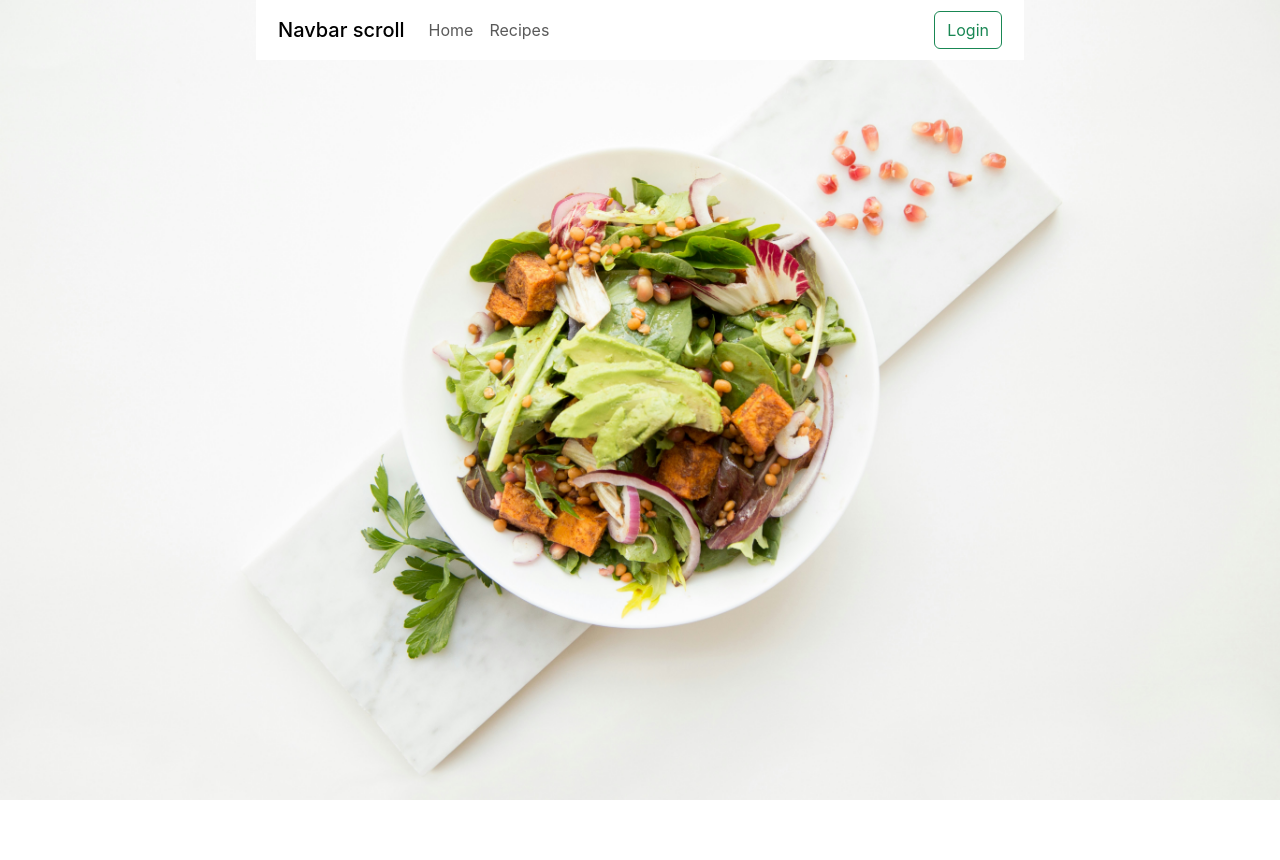
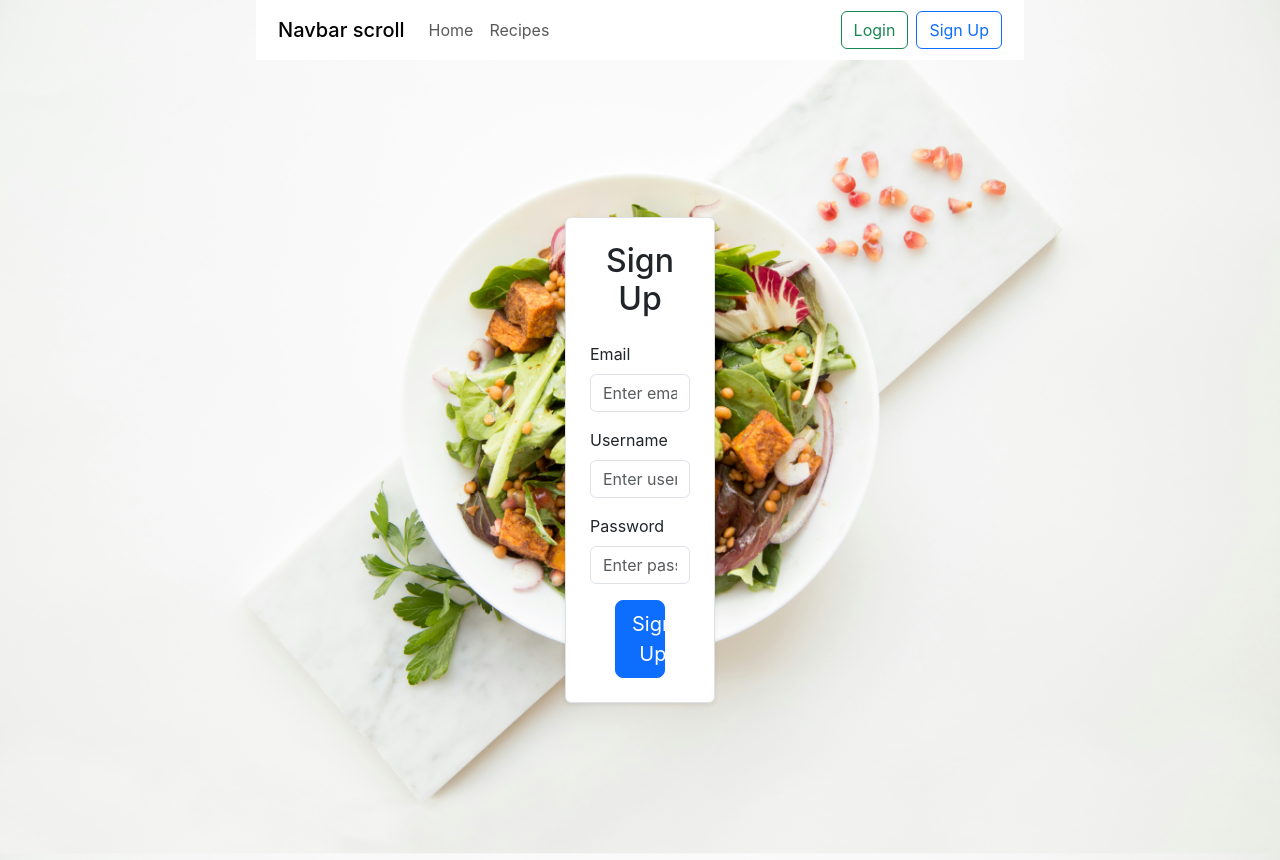
Before and after one commit to AlexGoesCode/R-Vite-TS-Recipes, a React (Vite) app: page /signup in a window 1280 px wide. Before the commit the page ends 800 px from the top, so only its background shows below. Built offline with nearby package versions, Linux system fonts and the light colour scheme; no server answers.

Commit message:
+ButtonLink , +SignUp

```diff
--- a/src/App.tsx
+++ b/src/App.tsx
@@ -7,13 +7,12 @@ import Home from './pages/home/Home';
 import NotFound from './pages/not-found/NotFound';
 import Login from './pages/login/Login';
 import Logout from './pages/logout/Logout';
+import SignUp from './pages/sign-up/SignUp';
 
 const App = () => {
   return (
     <Router>
-      <CustomNavbar
-        onSearch={(query) => console.log('Searching for:', query)}
-      />
+      <CustomNavbar />
       <div className='app'>
         <Routes>
           <Route path='/' element={<Home />} />
@@ -21,6 +20,7 @@ const App = () => {
           <Route path='search' element={<SearchRecipe />} />
           <Route path='/login' element={<Login />} />
           <Route path='/logout' element={<Logout />} />
+          <Route path='/signup' element={<SignUp />} />
         </Routes>
       </div>
     </Router>
--- /dev/null
+++ b/src/components/button-link/ButtonLink.tsx
@@ -0,0 +1,14 @@
+import React from 'react';
+import { Link, LinkProps } from 'react-router-dom';
+import { Button, ButtonProps } from 'react-bootstrap';
+
+// Custom component that forwards the ref and ensures type compatibility
+const ButtonLink = React.forwardRef<HTMLAnchorElement, LinkProps & ButtonProps>(
+  ({ children, ...props }, ref) => (
+    <Button {...props} as={Link as any} ref={ref}>
+      {children}
+    </Button>
+  )
+);
+
+export default ButtonLink;
--- a/src/components/navbar/CustomNavbar.tsx
+++ b/src/components/navbar/CustomNavbar.tsx
@@ -1,29 +1,19 @@
-// import { useState } from 'react';
-// import Button from 'react-bootstrap/Button';
-// import Form from 'react-bootstrap/Form';
+import { Link } from 'react-router-dom';
 import { useAppContext } from '../../context/AppContext';
-import { Link } from 'react-router-dom';
 import Container from 'react-bootstrap/Container';
 import Nav from 'react-bootstrap/Nav';
 import Navbar from 'react-bootstrap/Navbar';
 import Button from 'react-bootstrap/Button';
+import ButtonLink from '../button-link/ButtonLink'; // Import the custom ButtonLink component
 import './CustomNavbar.css';
-
-// interface NavbarProps {
-//   onSearch: (query: string) => void;
-// }
 
 const CustomNavbar = () => {
   const { user, setUser } = useAppContext();
 
-  const handleLogin = () => {
-    setUser('John Doe'); // Example user login
-  };
-
   const handleLogout = () => {
     setUser(null);
   };
-  // Bootstrap Navbar
+
   return (
     <Navbar expand='lg' className='navbar'>
       <Container fluid>
@@ -40,7 +30,7 @@ const CustomNavbar = () => {
             <Nav.Link as={Link} to='/'>
               Home
             </Nav.Link>
-            <Nav.Link as={Link} to='recipes'>
+            <Nav.Link as={Link} to='/recipes'>
               Recipes
             </Nav.Link>
           </Nav>
@@ -48,14 +38,27 @@ const CustomNavbar = () => {
             {user ? (
               <>
                 <span className='me-2'>Welcome, {user}</span>
-                <Button variant='outline-danger' onClick={handleLogout}>
+                <Button
+                  variant='outline-danger'
+                  onClick={handleLogout}
+                  className='me-2'
+                >
                   Logout
                 </Button>
               </>
             ) : (
-              <Button variant='outline-success' onClick={handleLogin}>
-                Login
-              </Button>
+              <>
+                <ButtonLink
+                  variant='outline-success'
+                  to='/login'
+                  className='me-2'
+                >
+                  Login
+                </ButtonLink>
+                <ButtonLink variant='outline-primary' to='/signup'>
+                  Sign Up
+                </ButtonLink>
+              </>
             )}
           </div>
         </Navbar.Collapse>
--- /dev/null
+++ b/src/pages/sign-up/SignUp.tsx
@@ -0,0 +1,68 @@
+import React, { useState } from 'react';
+import { Form, Button, Container, Row, Col } from 'react-bootstrap';
+
+const SignUp = () => {
+  const [username, setUsername] = useState('');
+  const [password, setPassword] = useState('');
+  const [email, setEmail] = useState('');
+
+  const handleSignUp = () => {
+    // Handle sign-up logic
+    console.log('Signing up...', { username, password, email });
+  };
+
+  return (
+    <Container
+      className='d-flex justify-content-center align-items-center'
+      style={{ height: '100vh' }}
+    >
+      <Row className='w-100'>
+        <Col
+          md={{ span: 6, offset: 3 }}
+          className='p-4 border rounded shadow-sm bg-white'
+        >
+          <h2 className='text-center mb-4'>Sign Up</h2>
+          <Form>
+            <Form.Group className='mb-3' controlId='formEmail'>
+              <Form.Label>Email</Form.Label>
+              <Form.Control
+                type='email'
+                placeholder='Enter email'
+                value={email}
+                onChange={(e) => setEmail(e.target.value)}
+              />
+            </Form.Group>
+            <Form.Group className='mb-3' controlId='formUsername'>
+              <Form.Label>Username</Form.Label>
+              <Form.Control
+                type='text'
+                placeholder='Enter username'
+                value={username}
+                onChange={(e) => setUsername(e.target.value)}
+              />
+            </Form.Group>
+            <Form.Group className='mb-3' controlId='formPassword'>
+              <Form.Label>Password</Form.Label>
+              <Form.Control
+                type='password'
+                placeholder='Enter password'
+                value={password}
+                onChange={(e) => setPassword(e.target.value)}
+              />
+            </Form.Group>
+            <Button
+              variant='primary'
+              size='lg'
+              onClick={handleSignUp}
+              className='d-grid gap-2 col-6 mx-auto'
+            >
+              Sign Up
+            </Button>
+          </Form>
+        </Col>
+      </Row>
+    </Container>
+  );
+};
+
+export default SignUp;
```
